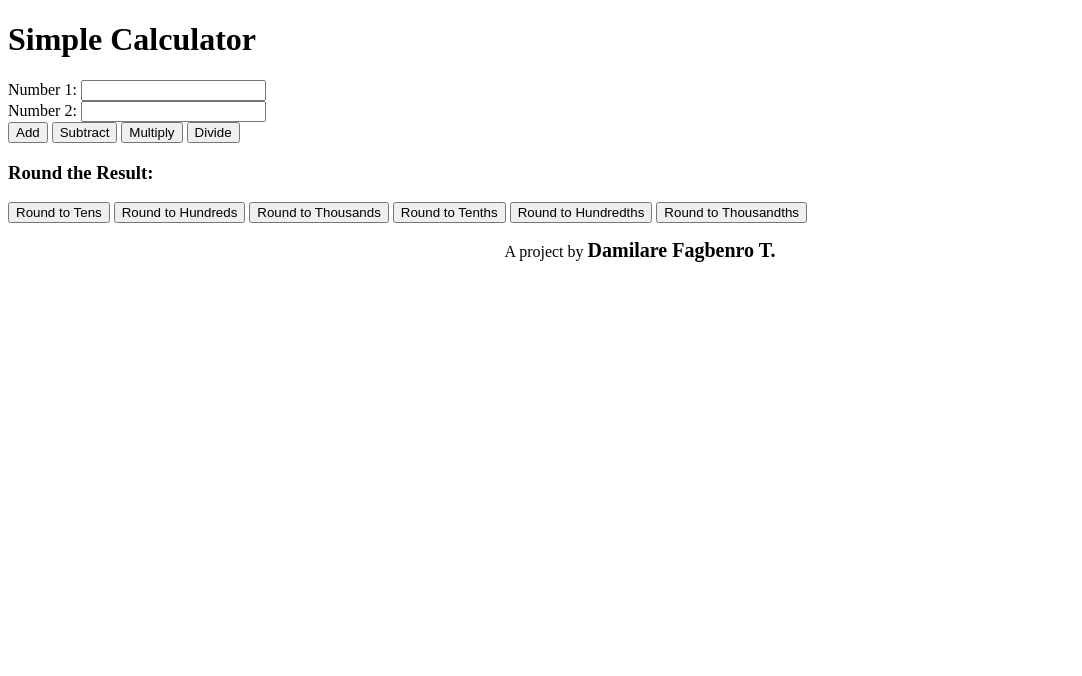
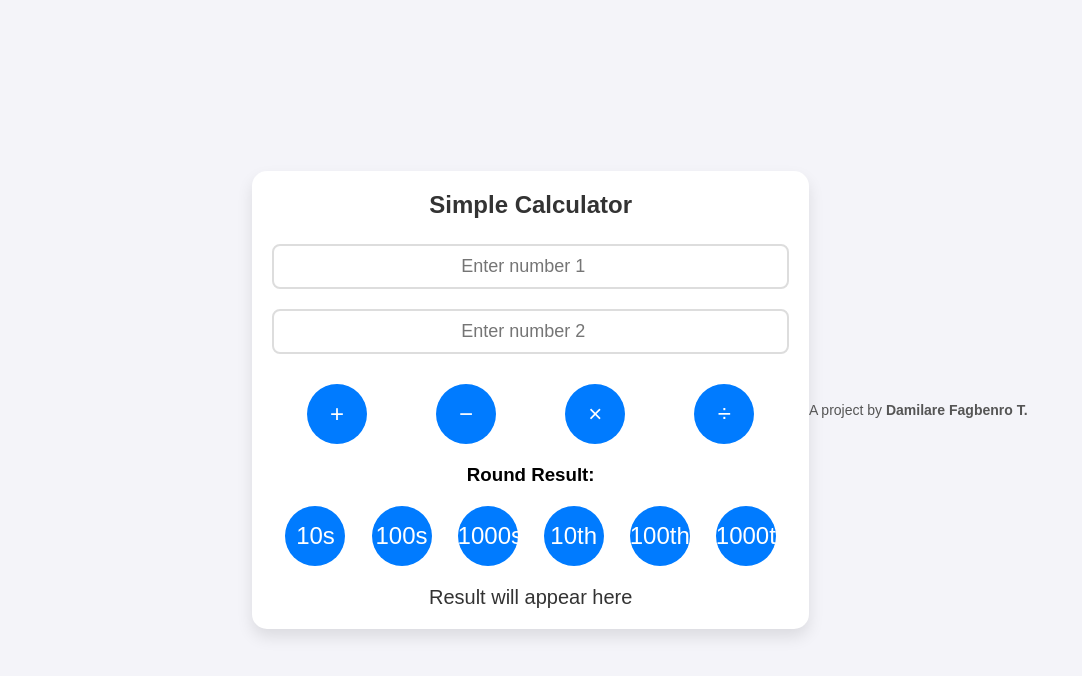
Before and after one commit to DamilareDremel/simple-calc, a website: page index.html in a window 1280 px wide. Shown: the whole page, without its empty margins (0-1082 px from the left). Drawn offline with Linux system fonts and the light colour scheme.

Commit message:
Added calculator styling and rounding functionalities

```diff
--- a/app.js
+++ b/app.js
@@ -23,7 +23,7 @@ async function calculate(operation, num1, num2) {
   }
 }
 
-// Function to handle calculation button click
+// Function to handle button click and perform the corresponding calculation
 function handleCalculation(operation) {
   const num1 = parseFloat(document.getElementById('num1').value);
   const num2 = parseFloat(document.getElementById('num2').value);
@@ -42,45 +42,46 @@ function handleCalculation(operation) {
     });
 }
 
-// Function to perform rounding based on the operation
-async function roundResult(operation) {
-  const result = document.getElementById('result').textContent.split(':')[1].trim();
+// Function to handle rounding operations
+async function calculateRounding(roundType) {
+  const resultElement = document.getElementById('result');
+  const currentResult = parseFloat(resultElement.textContent.replace('Result: ', ''));
 
-  if (!result) {
-    document.getElementById('result').textContent = "Please perform a calculation first.";
+  if (isNaN(currentResult)) {
+    resultElement.textContent = "No result to round.";
     return;
   }
 
   try {
-    const response = await fetch(`${API_BASE_URL}/${operation}`, {
+    const response = await fetch(`${API_BASE_URL}/${roundType}`, {
       method: 'POST',
       headers: {
         'Content-Type': 'application/json'
       },
-      body: JSON.stringify({ result: parseFloat(result) })
+      body: JSON.stringify({ result: currentResult })
     });
 
     if (!response.ok) {
-      throw new Error('Failed to fetch');
+      throw new Error('Failed to fetch rounding');
     }
 
-    const data = await response.json();
-    document.getElementById('result').textContent = `Rounded Result: ${data.rounded}`;
+    const roundedResult = await response.json();
+    resultElement.textContent = `Rounded Result: ${roundedResult.result}`;
   } catch (error) {
-    document.getElementById('result').textContent = `Error occurred while rounding: ${error.message}`;
+    resultElement.textContent = `Error occurred while rounding: ${error.message}`;
   }
 }
 
-// Adding event listeners to calculation buttons for each operation
+// Binding event listeners to buttons
 document.getElementById('add').onclick = () => handleCalculation('add');
 document.getElementById('subtract').onclick = () => handleCalculation('subtract');
 document.getElementById('multiply').onclick = () => handleCalculation('multiply');
 document.getElementById('divide').onclick = () => handleCalculation('divide');
 
-// Adding event listeners to rounding buttons
-document.getElementById('round-to-tens').onclick = () => roundResult('round-to-tens');
-document.getElementById('round-to-hundreds').onclick = () => roundResult('round-to-hundreds');
-document.getElementById('round-to-thousands').onclick = () => roundResult('round-to-thousands');
-document.getElementById('round-to-tenths').onclick = () => roundResult('round-to-tenths');
-document.getElementById('round-to-hundredths').onclick = () => roundResult('round-to-hundredths');
-document.getElementById('round-to-thousandths').onclick = () => roundResult('round-to-thousandths');
+// Event listeners for rounding buttons
+document.getElementById('roundToTens').onclick = () => calculateRounding('roundToTens');
+document.getElementById('roundToHundreds').onclick = () => calculateRounding('roundToHundreds');
+document.getElementById('roundToThousands').onclick = () => calculateRounding('roundToThousands');
+document.getElementById('roundToTenths').onclick = () => calculateRounding('roundToTenths');
+document.getElementById('roundToHundredths').onclick = () => calculateRounding('roundToHundredths');
+document.getElementById('roundToThousandths').onclick = () => calculateRounding('roundToThousandths');
--- a/index.html
+++ b/index.html
@@ -3,36 +3,39 @@
 <head>
     <meta charset="UTF-8">
     <meta name="viewport" content="width=device-width, initial-scale=1.0">
-    <title>Calculator</title>
+    <title>Simple Calculator</title>
+    <link rel="stylesheet" href="style.css"> <!-- Linking the CSS file -->
 </head>
 <body>
-    <h1>Simple Calculator</h1>
-    <label for="num1">Number 1:</label>
-    <input type="number" id="num1" required>
-    <br>
-    <label for="num2">Number 2:</label>
-    <input type="number" id="num2" required>
-    <br>
-    <button id="add">Add</button>
-    <button id="subtract">Subtract</button>
-    <button id="multiply">Multiply</button>
-    <button id="divide">Divide</button>
+    <div class="calculator">
+        <h1>Simple Calculator</h1>
+        <input type="number" id="num1" placeholder="Enter number 1" required>
+        <input type="number" id="num2" placeholder="Enter number 2" required>
 
-    <!-- This div will display the result -->
-    <div id="result"></div>
+        <div class="buttons">
+            <button id="add">+</button>
+            <button id="subtract">−</button>
+            <button id="multiply">×</button>
+            <button id="divide">÷</button>
+        </div>
 
-    <h3>Round the Result:</h3>
-    <button id="round-to-tens">Round to Tens</button>
-    <button id="round-to-hundreds">Round to Hundreds</button>
-    <button id="round-to-thousands">Round to Thousands</button>
-    <button id="round-to-tenths">Round to Tenths</button>
-    <button id="round-to-hundredths">Round to Hundredths</button>
-    <button id="round-to-thousandths">Round to Thousandths</button>
+        <!-- Additional buttons for rounding -->
+<h3>Round Result:</h3>
+<div class="buttons">
+    <button id="roundToTens">10s</button>
+    <button id="roundToHundreds">100s</button>
+    <button id="roundToThousands">1000s</button>
+    <button id="roundToTenths">10th</button>
+    <button id="roundToHundredths">100th</button>
+    <button id="roundToThousandths">1000th</button>
+</div>
 
+        <!-- This div will display the result -->
+        <div id="result" class="result-display">Result will appear here</div>
+    </div>
 
+    <p class="credit">A project by <strong>Damilare Fagbenro T.</strong></p>
 
     <script src="app.js"></script>
-    <p style="text-align: center;">A project by <strong style="font-size: 125%;">Damilare Fagbenro T.</strong></p>
-
 </body>
 </html>
--- /dev/null
+++ b/style.css
@@ -0,0 +1,73 @@
+* {
+    margin: 0;
+    padding: 0;
+    box-sizing: border-box;
+}
+
+body {
+    display: flex;
+    justify-content: center;
+    align-items: center;
+    height: 100vh;
+    background-color: #f4f4f9;
+    font-family: Arial, sans-serif;
+}
+
+.calculator {
+    background-color: #fff;
+    border-radius: 15px;
+    padding: 20px;
+    box-shadow: 0 8px 16px rgba(0, 0, 0, 0.1);
+    text-align: center;
+}
+
+.calculator h1 {
+    margin-bottom: 15px;
+    font-size: 24px;
+    color: #333;
+}
+
+input[type="number"] {
+    width: 100%;
+    padding: 10px;
+    margin: 10px 0;
+    font-size: 18px;
+    border: 2px solid #ddd;
+    border-radius: 8px;
+    text-align: center;
+}
+
+.buttons {
+    display: flex;
+    justify-content: space-around;
+    margin: 20px 0;
+}
+
+button {
+    width: 60px;
+    height: 60px;
+    font-size: 24px;
+    border: none;
+    border-radius: 50%;
+    background-color: #007BFF;
+    color: white;
+    cursor: pointer;
+    transition: background-color 0.3s;
+}
+
+button:hover {
+    background-color: #0056b3;
+}
+
+.result-display {
+    margin-top: 20px;
+    font-size: 20px;
+    color: #333;
+}
+
+.credit {
+    margin-top: 20px;
+    font-size: 14px;
+    color: #555;
+    text-align: center;
+}
```
